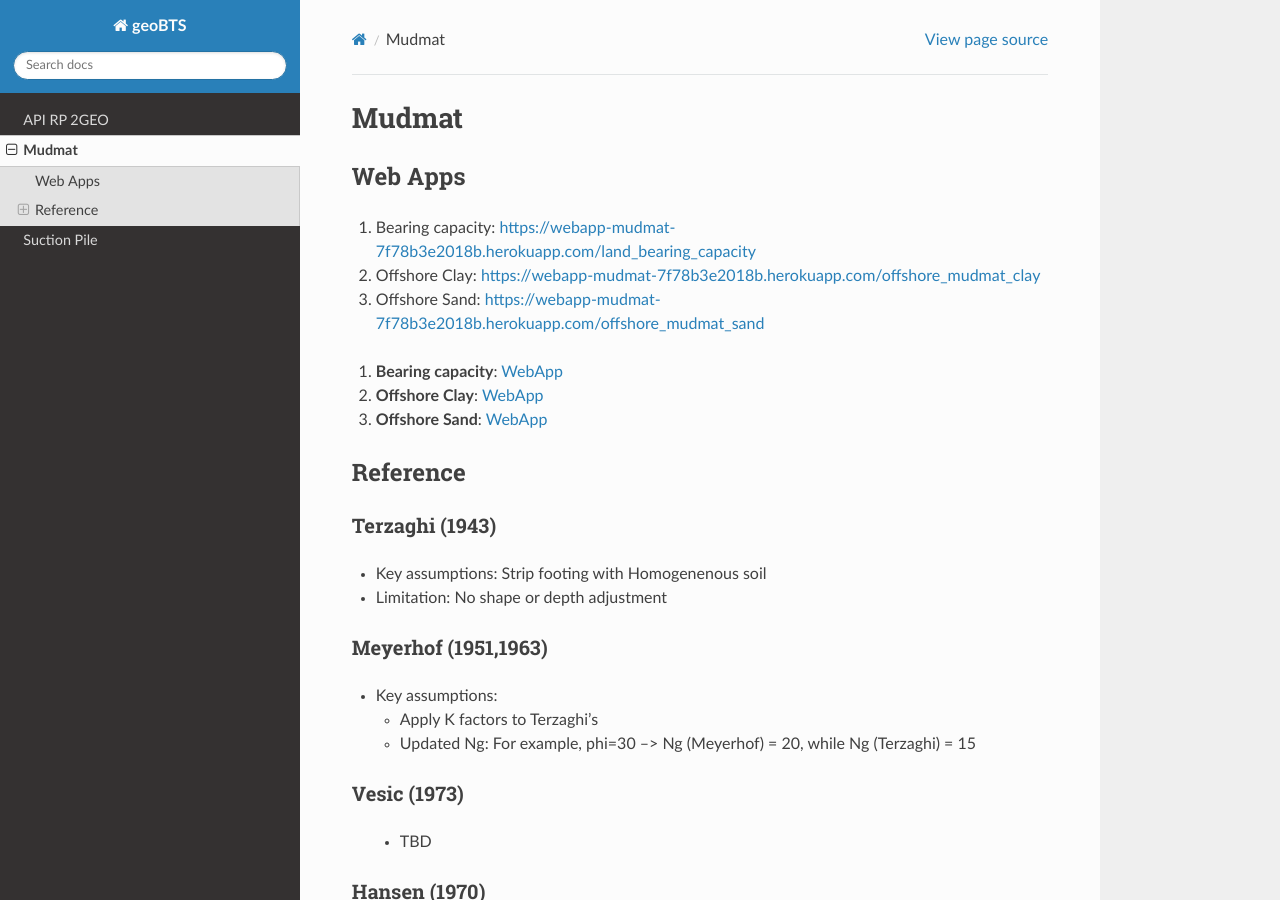
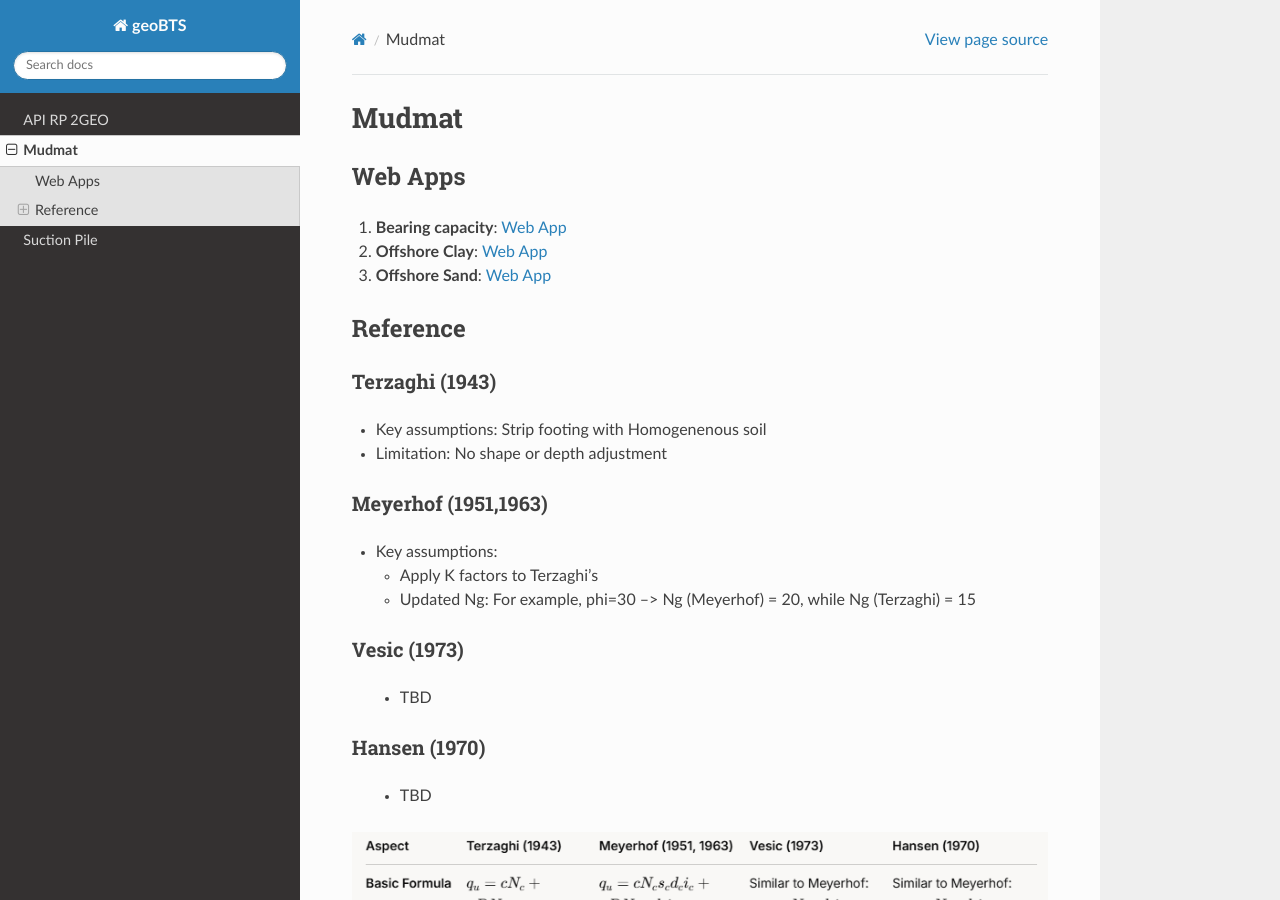
Before and after one commit to jungsohn/geoBTS, a Sphinx documentation site: the page built from docs/source/Mudmat.rst, in a window 1280 px wide and 900 px high. Built offline with Sphinx 7.4.7 and the Read the Docs theme 3.1.0, drawn with Linux system fonts in a browser that asks for light colours.

Commit message:
Update Mudmat.rst

```diff
--- a/docs/source/Mudmat.rst
+++ b/docs/source/Mudmat.rst
@@ -4,15 +4,11 @@ Mudmat
 Web Apps
 -------------------------
 
-1. Bearing capacity: https://webapp-mudmat-7f78b3e2018b.herokuapp.com/land_bearing_capacity
-2. Offshore Clay: https://webapp-mudmat-7f78b3e2018b.herokuapp.com/offshore_mudmat_clay
-3. Offshore Sand: https://webapp-mudmat-7f78b3e2018b.herokuapp.com/offshore_mudmat_sand
+1. **Bearing capacity**: `Web App <https://webapp-mudmat-7f78b3e2018b.herokuapp.com/land_bearing_capacity>`_
 
-1. **Bearing capacity**: `WebApp <https://webapp-mudmat-7f78b3e2018b.herokuapp.com/land_bearing_capacity>`_
+2. **Offshore Clay**: `Web App <https://webapp-mudmat-7f78b3e2018b.herokuapp.com/offshore_mudmat_clay>`_
 
-2. **Offshore Clay**: `WebApp <https://webapp-mudmat-7f78b3e2018b.herokuapp.com/offshore_mudmat_clay>`_
-
-3. **Offshore Sand**: `WebApp <https://webapp-mudmat-7f78b3e2018b.herokuapp.com/offshore_mudmat_sand>`_
+3. **Offshore Sand**: `Web App <https://webapp-mudmat-7f78b3e2018b.herokuapp.com/offshore_mudmat_sand>`_
 
 
 Reference
```
